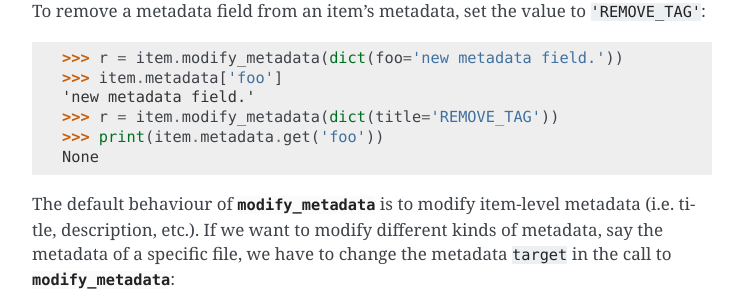
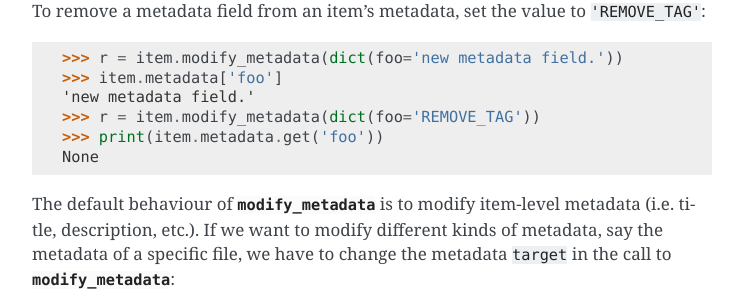
Before and after one commit to jjjake/internetarchive, a Sphinx documentation site: the page built from docs/source/quickstart.rst, in a window 1280 px wide and 900 px high, scrolled down 2763 px. Shown: the part 152-452 px from the top of the window, without its empty margins (368-1111 px from the left). Built offline with Sphinx 7.4.7, drawn with Linux system fonts in a browser that asks for light colours.

Commit message:
Fix a typo in the code sample

```diff
--- a/docs/source/quickstart.rst
+++ b/docs/source/quickstart.rst
@@ -119,7 +119,7 @@ To remove a metadata field from an item's metadata, set the value to ``'REMOVE_T
     >>> r = item.modify_metadata(dict(foo='new metadata field.'))
     >>> item.metadata['foo']
     'new metadata field.'
-    >>> r = item.modify_metadata(dict(title='REMOVE_TAG'))
+    >>> r = item.modify_metadata(dict(foo='REMOVE_TAG'))
     >>> print(item.metadata.get('foo'))
     None
 
```
